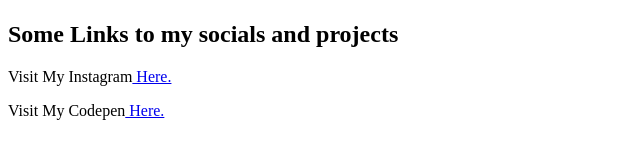
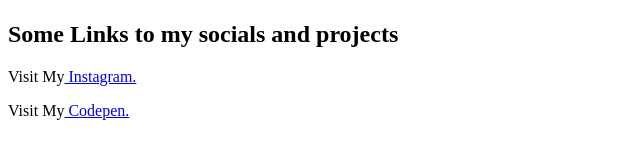
Before and after one commit to tundlestein/tundlestein.github.io, a plain HTML site: page index.html in a window 1280 px wide. Shown: the part 417-576 px from the top of the page, without its empty margins (0-640 px from the left). Drawn offline with Linux system fonts and the light colour scheme.

Commit message:
Update index.html

```diff
--- a/index.html
+++ b/index.html
@@ -9,8 +9,8 @@
 
 <img src="https://www.instagram.com/p/BgwuifwFCko/" alt="me wearing a balaclava">
 <h2> Some Links to my socials and projects</h2>
-<p> Visit My Instagram<a class="link1" href="https://www.instagram.com/tundlestein/" target="_blank"> Here.</a> </p>
-<p> Visit My Codepen<a class="link2" href="https://codepen.io/tundlestein" target="_blank"> Here.</a></p>
+<p> Visit My<a class="link1" href="https://www.instagram.com/tundlestein/" target="_blank"> Instagram.</a> </p>
+<p> Visit My<a class="link2" href="https://codepen.io/tundlestein" target="_blank"> Codepen.</a></p>
 
 </body>
 
```
